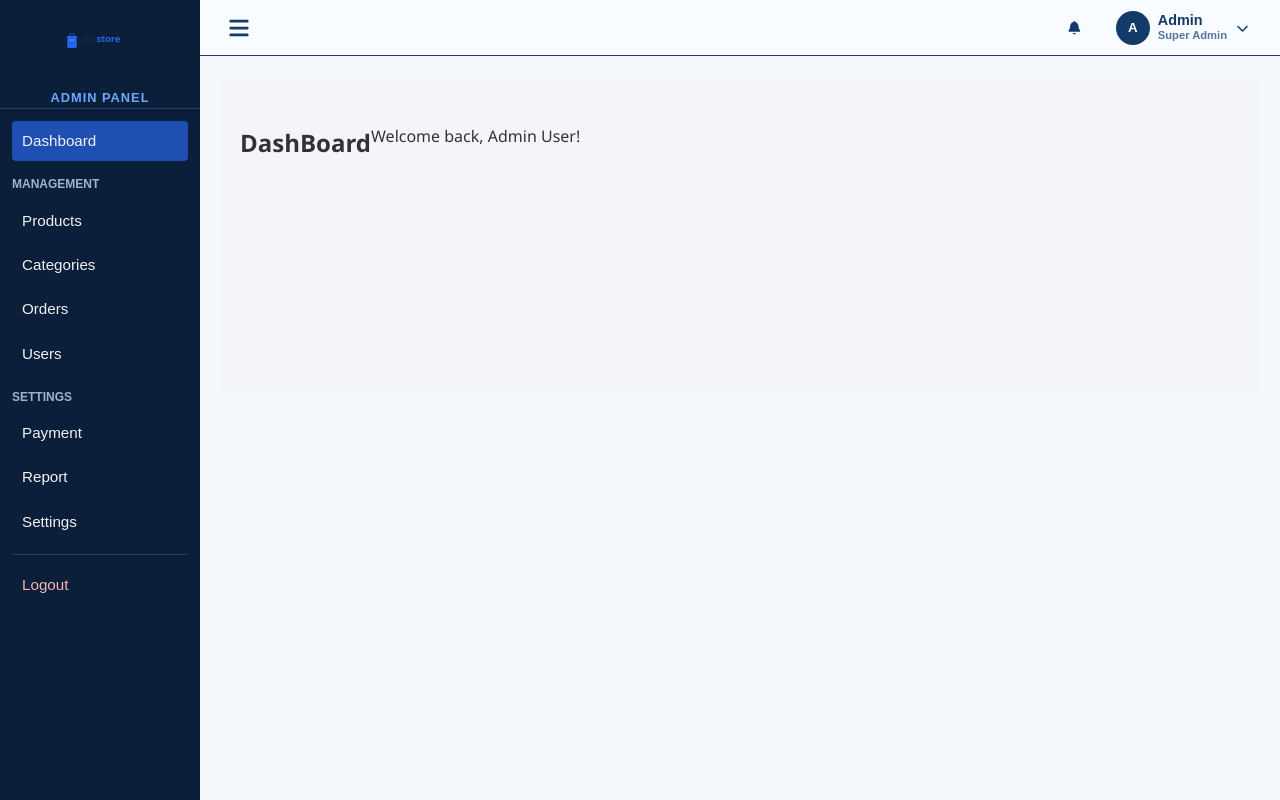
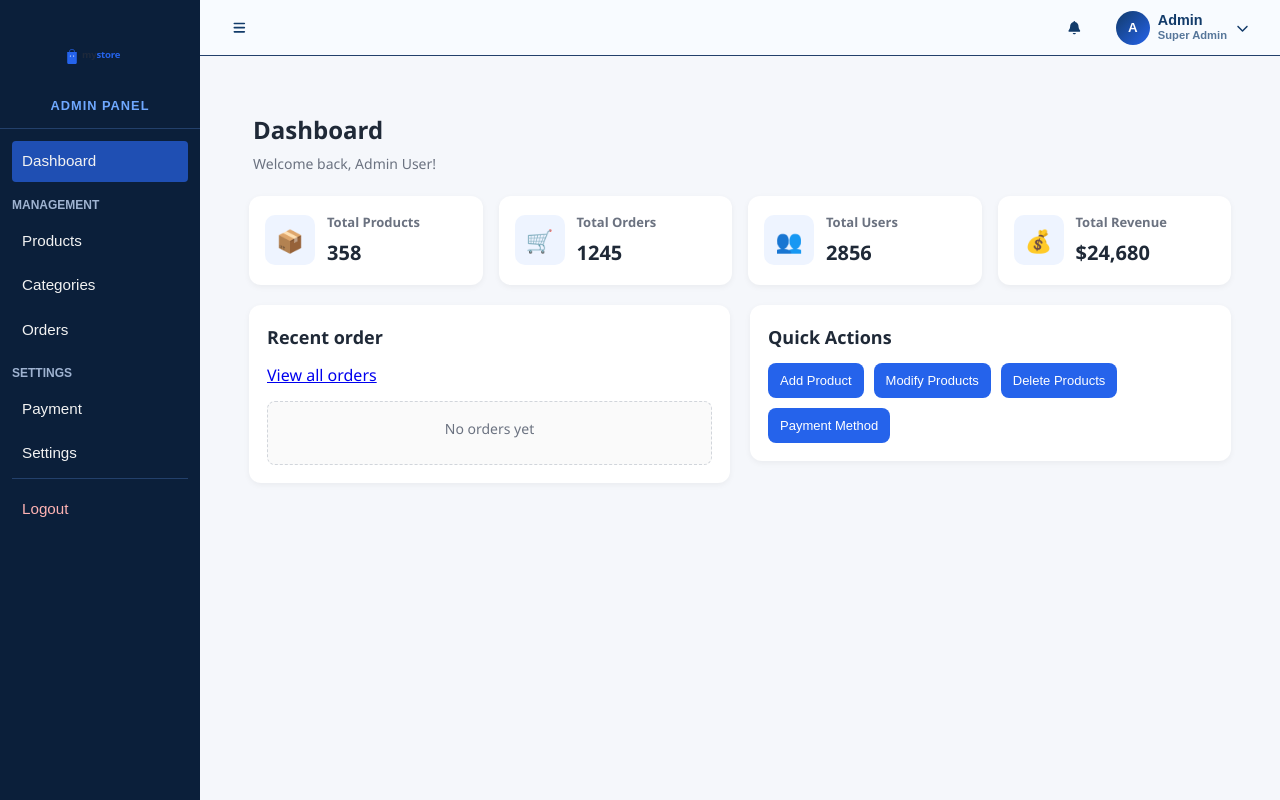
Before and after one commit to Abhinavvel2006/mystore, a React (Vite) app: page /admin/dashboard in a window 1280 px wide. Built offline with nearby package versions, Linux system fonts and the light colour scheme.

Commit message:
Update Admin dashboard

```diff
--- a/src/admin/components/header.css
+++ b/src/admin/components/header.css
@@ -1,12 +1,16 @@
-.adminheader-container {
+.adminheader-container{
+    position: fixed;
+    top: 0;
+    left: 200px;
+    right: 0;
+    height: 56px;
+    padding: 0 20px;
+    background: #f8fbff;
+    border-bottom: 1px solid #23406b;
+    z-index: 1000;
     display: flex;
     align-items: center;
     justify-content: space-between;
-    width: 100%;
-    height: 56px;
-    padding: 0 20px;
-    border-bottom: 1px solid #23406b;
-    background: #f8fbff;
     box-sizing: border-box;
 }
 
@@ -17,7 +21,7 @@
     gap: 12px;
 }
 
-.menu-toggle,
+.admin-menu-toggle,
 .header-icon-btn {
     width: 38px;
     height: 38px;
@@ -28,6 +32,12 @@
     cursor: pointer;
     border: none;
     background: transparent;
+    border-radius: 8px;
+}
+
+.admin-menu-toggle:hover,
+.header-icon-btn:hover {
+    background: #eef4ff;
 }
 
 .admin-profile-wrapper {
@@ -43,6 +53,11 @@
     background: transparent;
     color: #123b6a;
     cursor: pointer;
+    border-radius: 10px;
+}
+
+.admin-profile:hover {
+    background: #eef4ff;
 }
 
 .admin-profile-details {
@@ -56,7 +71,7 @@
     width: 34px;
     height: 34px;
     border-radius: 50%;
-    background: #123b6a;
+    background: linear-gradient(135deg, #123b6a, #2563eb);
     color: #ffffff;
     display: flex;
     align-items: center;
--- a/src/admin/components/header.jsx
+++ b/src/admin/components/header.jsx
@@ -1,19 +1,15 @@
 import { useState } from "react";
 import { FontAwesomeIcon } from "@fortawesome/react-fontawesome";
-import {faBars,faBell,faChevronDown} from "@fortawesome/free-solid-svg-icons";
+import { faBars, faBell, faChevronDown } from "@fortawesome/free-solid-svg-icons";
 import "./header.css";
 
-function AdminHeader({ isMenuOpen, onToggleMenu }) {
+function AdminHeader() {
     const [isProfileMenuOpen, setIsProfileMenuOpen] = useState(false);
 
     return (
         <div className="adminheader-container">
             <div className="adminheader-left">
-                <button
-                    className="menu-toggle"
-                    aria-label={isMenuOpen ? "Close menu" : "Open menu"}
-                    onClick={onToggleMenu}
-                >
+                <button className="admin-menu-toggle" aria-label="Menu">
                     <FontAwesomeIcon icon={faBars} />
                 </button>
             </div>
--- a/src/admin/components/sidepanel.css
+++ b/src/admin/components/sidepanel.css
@@ -1,18 +1,28 @@
 .sidepanel-container {
+    position: fixed;
+    top: 0;
+    left: 0;
+    bottom: 0;
     width: 200px;
-    min-height: 100vh;
+    min-width: 200px;
     background-color: #0b1f3a;
     color: #ffffff;
     font-family: Arial, sans-serif;
-    display: fixed;
+    display: flex;
+    flex-direction: column;
+    z-index: 1001;
+    overflow-y: auto;
 }
 
 .sidepanel-header {
+    padding: 16px 12px 12px;
     border-bottom: 1px solid #23406b;
     text-align: center;
 }
 
 .sidepanel-header img {
+    display: block;
+    margin: 0 auto;
     width: 80px;
     height: 80px;
 }
@@ -26,7 +36,9 @@
 }
 
 .sidepanel-navigation {
+    flex: 1;
     padding: 12px;
+    overflow-y: auto;
 }
 
 .sidepanel-lists {
@@ -61,7 +73,7 @@
 }
 
 .sidepanel-logout {
-    margin-top: 12px;
+    margin-top: auto;
     padding-top: 10px;
     border-top: 1px solid #23406b;
 }
--- a/src/admin/components/sidepanel.jsx
+++ b/src/admin/components/sidepanel.jsx
@@ -26,15 +26,9 @@ function Sidepanel(){
                         <li>
                             <NavLink to="/admin/Orders">Orders</NavLink>
                         </li>
-                        <li>
-                            <NavLink to="/admin/deliveryuser">Users</NavLink>
-                        </li>
                         <h6>SETTINGS</h6>
                         <li>
                             <NavLink to="/admin/Payment">Payment</NavLink>
-                        </li>
-                        <li>
-                            <NavLink to="/admin/Report">Report</NavLink>
                         </li>
                         <li>
                             <NavLink to="/admin/Settings">Settings</NavLink>
--- a/src/admin/pages/dashboard.css
+++ b/src/admin/pages/dashboard.css
@@ -1,6 +1,176 @@
-.dashboard-container{
-    min-height: 320px;
+.dashboard-container {
+    padding: 30px 24px;
+    background: #f5f7fb;
+    width: 100%;
+    box-sizing: border-box;
+}
+
+.dashboard-header {
     display: flex;
-    padding: 48px 20px;
-    background: #f3f5f9;
+    justify-content: space-between;
+    align-items: center;
+    margin-bottom: 20px;
+    padding: 0 4px;
 }
+
+.dashboard-header h2 {
+    margin: 0;
+    font-size: 24px;
+    color: #1f2937;
+}
+
+.dashboard-header p {
+    margin: 4px 0 0;
+    color: #6b7280;
+    font-size: 14px;
+}
+
+.dashboard-cards {
+    display: flex;
+    flex-wrap: wrap;
+    gap: 16px;
+    margin-bottom: 20px;
+    align-items: stretch;
+}
+
+.card {
+    background: white;
+    border-radius: 12px;
+    padding: 16px;
+    display: flex;
+    align-items: center;
+    gap: 12px;
+    box-shadow: 0 2px 6px rgba(0, 0, 0, 0.05);
+    flex: 1 1 180px;
+    min-width: 180px;
+    max-width: calc(25% - 12px);
+}
+
+.card-icon {
+    width: 50px;
+    height: 50px;
+    border-radius: 10px;
+    background: #eef4ff;
+    display: flex;
+    justify-content: center;
+    align-items: center;
+    font-size: 22px;
+}
+
+.card-content h4 {
+    margin: 0;
+    color: #6b7280;
+    font-size: 13px;
+}
+
+.card-content h2 {
+    margin: 4px 0 0;
+    font-size: 20px;
+    color: #1f2937;
+}
+
+.dashboard-main {
+    display: flex;
+    gap: 20px;
+    align-items: flex-start;
+    margin-top: 8px;
+}
+
+.dashboard-orders,
+.quick-actions {
+    background: white;
+    border-radius: 12px;
+    padding: 18px;
+    box-shadow: 0 2px 6px rgba(0, 0, 0, 0.05);
+    flex: 1;
+    min-width: 0;
+}
+
+.dashboard-orders h2,
+.quick-actions h3 {
+    margin: 0 0 12px;
+    color: #1f2937;
+    font-size: 18px;
+}
+
+.action-grid {
+    display: flex;
+    flex-wrap: wrap;
+    gap: 10px;
+}
+
+.action-grid button {
+    padding: 10px 12px;
+    border: none;
+    border-radius: 8px;
+    background: #2563eb;
+    color: white;
+    font-size: 13px;
+    cursor: pointer;
+}
+
+.action-grid button:hover {
+    background: #1d4ed8;
+}
+
+.manage-order {
+    margin-top: 12px;
+    display: flex;
+    flex-direction: column;
+    gap: 10px;
+}
+
+.empty-state {
+    padding: 16px;
+    border: 1px dashed #d1d5db;
+    border-radius: 8px;
+    text-align: center;
+    background: #fafafa;
+}
+
+.empty-state p {
+    margin: 0 0 8px;
+    color: #6b7280;
+    font-size: 14px;
+}
+
+.empty-state button {
+    padding: 8px 12px;
+    border: none;
+    border-radius: 6px;
+    background: #2563eb;
+    color: white;
+    cursor: pointer;
+}
+
+.order-item {
+    display: flex;
+    justify-content: space-between;
+    align-items: center;
+    gap: 10px;
+    padding: 10px 12px;
+    background: #f9fafb;
+    border-radius: 8px;
+    border: 1px solid #e5e7eb;
+}
+
+@media (max-width: 768px) {
+    .dashboard-container {
+        padding: 16px;
+    }
+
+    .dashboard-header {
+        flex-direction: column;
+        align-items: flex-start;
+        gap: 8px;
+    }
+
+    .dashboard-main {
+        flex-direction: column;
+    }
+
+    .card {
+        max-width: 100%;
+        min-width: 100%;
+    }
+}
--- a/src/admin/pages/dashboard.jsx
+++ b/src/admin/pages/dashboard.jsx
@@ -1,15 +1,86 @@
 import { NavLink } from "react-router-dom";
-import "./dashboard.css"
-import axios from "axios";
+import { useState } from "react";
+import "./dashboard.css";
 
+function ManageOrder({ orders }) {
+    if (!orders || orders.length === 0) {
+        return (
+            <div className="manage-order">
+                <div className="empty-state">
+                    <p>No orders yet</p>
+                </div>
+            </div>
+        );
+    }
+    return (
+        <div className="manage-order">
+            {orders.map((order) => (
+                <div className="order-item" key={order.id}>
+                    <span>{order.customer}</span>
+                    <span>{order.status}</span>
+                </div>
+            ))}
+        </div>
+    );
+}
 
-function Dashboard(){
+function Dashboard() {
+    const [orders] = useState([]);
 
-    return(
+    return (
         <div className="dashboard-container">
-            <h2>DashBoard</h2>
-            <p>Welcome back, Admin User!</p>
-
+            <div className="dashboard-header">
+                <div>
+                    <h2>Dashboard</h2>
+                    <p>Welcome back, Admin User!</p>
+                </div>
+            </div>
+            <div className="dashboard-cards">
+                <div className="card">
+                    <div className="card-icon">📦</div>
+                    <div className="card-content">
+                        <h4>Total Products</h4>
+                        <h2>358</h2>
+                    </div>
+                </div>
+                <div className="card">
+                    <div className="card-icon">🛒</div>
+                    <div className="card-content">
+                        <h4>Total Orders</h4>
+                        <h2>1245</h2>
+                    </div>
+                </div>
+                <div className="card">
+                    <div className="card-icon">👥</div>
+                    <div className="card-content">
+                        <h4>Total Users</h4>
+                        <h2>2856</h2>
+                    </div>
+                </div>
+                <div className="card">
+                    <div className="card-icon">💰</div>
+                    <div className="card-content">
+                        <h4>Total Revenue</h4>
+                        <h2>$24,680</h2>
+                    </div>
+                </div>
+            </div>
+            <div className="dashboard-main">
+                <div className="dashboard-orders">
+                    <h2>Recent order</h2>
+                    <NavLink to="/admin/order">View all orders</NavLink>
+                    <ManageOrder orders={orders} />
+                </div>
+                <div className="quick-actions">
+                    <h3>Quick Actions</h3>
+                    <div className="action-grid">
+                        <button>Add Product</button>
+                        <button>Modify Products</button>
+                        <button>Delete Products</button>
+                        <button>Payment Method</button>
+                    </div>
+                </div>
+            </div>
         </div>
     );
 }
--- /dev/null
+++ b/src/layouts/AdminLayout.css
@@ -0,0 +1,15 @@
+.admin-layout{
+    display:flex;
+}
+
+.admin-main{
+    margin-left:200px;
+    width:calc(100% - 200px);
+    min-height:100vh;
+    background:#f5f7fb;
+}
+
+.admin-content{
+    margin-top:56px;
+    padding:25px;
+}
--- a/src/layouts/AdminLayout.jsx
+++ b/src/layouts/AdminLayout.jsx
@@ -1,23 +1,18 @@
-import { useState } from "react";
 import { Outlet } from "react-router-dom";
 import SidePanel from "../admin/components/sidepanel";
 import AdminHeader from "../admin/components/header";
+import "./AdminLayout.css";
 
 function AdminLayout() {
-    const [isSidePanelOpen, setIsSidePanelOpen] = useState(true);
-
     return (
-        <div style={{ display: "flex", minHeight: "100vh", background: "#f4f7fb" }}>
-            {isSidePanelOpen && <SidePanel />}
-            <main style={{ flex: 1, display: "flex", flexDirection: "column" }}>
-                <AdminHeader
-                    isMenuOpen={isSidePanelOpen}
-                    onToggleMenu={() => setIsSidePanelOpen((prev) => !prev)}
-                />
-                <div style={{ padding: "20px" }}>
+        <div className="admin-layout">
+            <SidePanel />
+            <div className="admin-main">
+                <AdminHeader />
+                <main className="admin-content">
                     <Outlet />
-                </div>
-            </main>
+                </main>
+            </div>
         </div>
     );
 }
```
Also changed, not shown: src/components/Header.css (+12 -14 lines).
